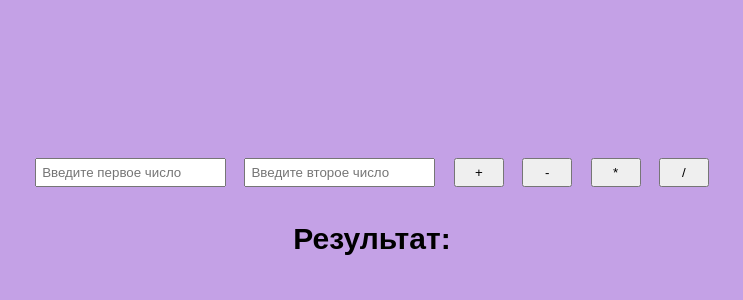
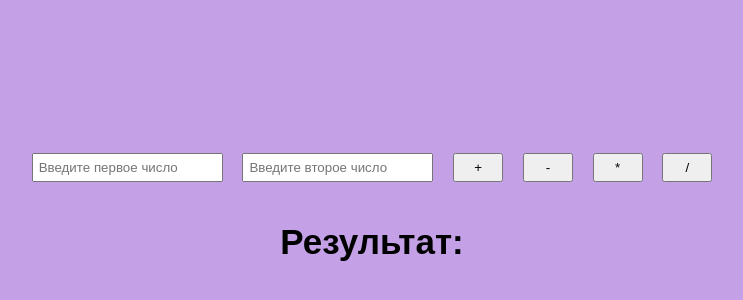
Before and after one commit to chebmaksmaria1327/calculator__13, a plain HTML site: page index.html in a window 1280 px wide. Shown: the part 262-562 px from the top of the page, without its empty margins (268-1011 px from the left). Drawn offline with Linux system fonts and the light colour scheme; files that its build step writes are made by us from their sources.

Commit message:
Add files via upload

```diff
--- a/css/style.css
+++ b/css/style.css
@@ -8,7 +8,7 @@ body {
     justify-content: center;
     height: 100vh;
     background-color: rgb(196, 161, 230);
-    font-size: 30px;
+    font-size: 35px;
     padding: 30px
 }
 
--- a/index.html
+++ b/index.html
@@ -4,7 +4,7 @@
     <meta charset="UTF-8">
     <meta name="viewport" content="width=device-width, initial-scale=1.0">
     <title>Калькулятор</title>
-    <link rel="stylesheet" type="text/css" href="style.css">
+    <link rel="stylesheet" type="text/css" href="css/style.css">
 </head>
 <body>
     <div class="calculator">
@@ -16,6 +16,6 @@
         <button onclick="divide()">/</button>
         <p id="result">Результат: </p>
     </div>
-    <script src="script.js"></script>
+    <script src="js/script.js"></script>
 </body>
 </html>
```
